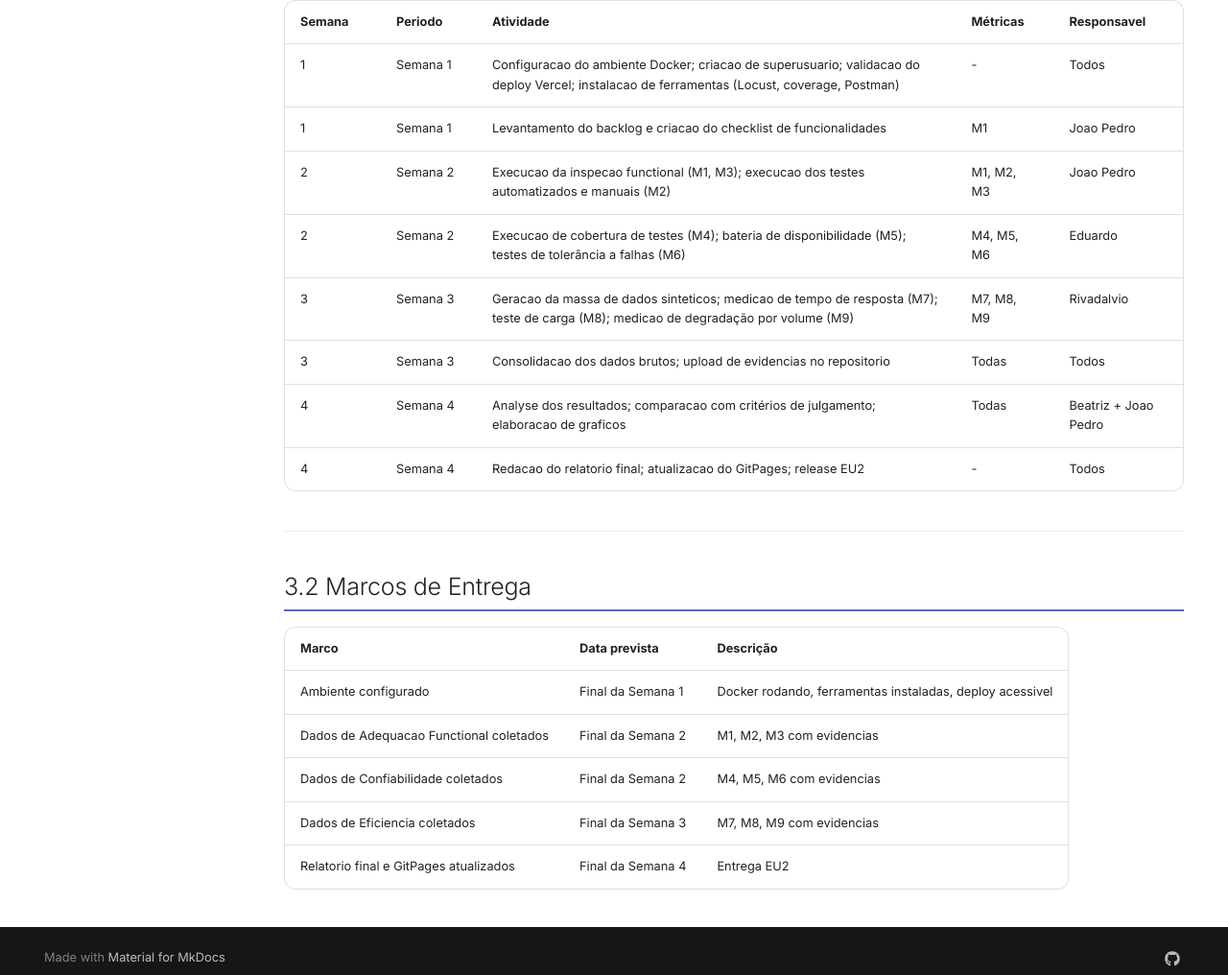
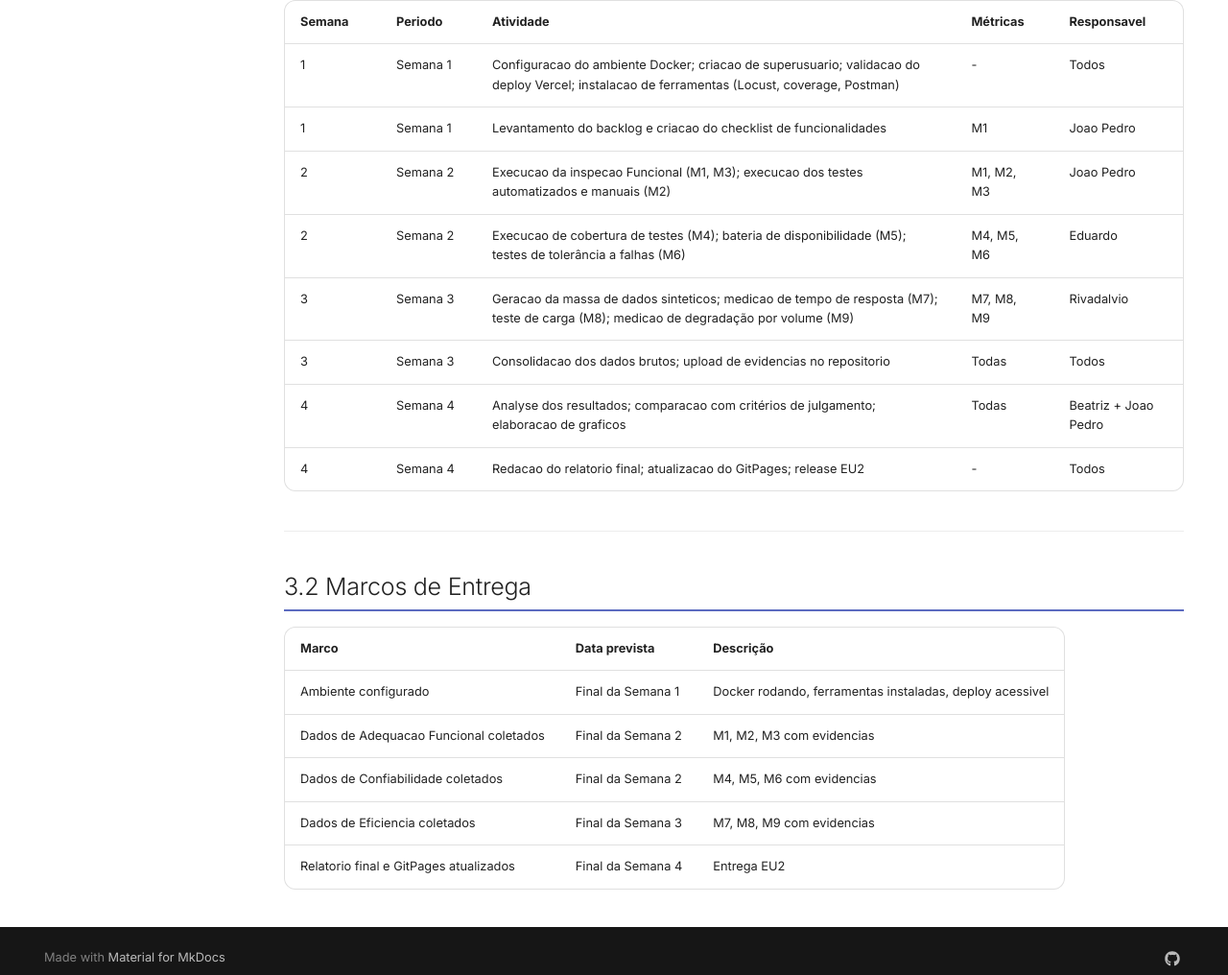
Before and after one commit to FCTE-Qualidade-de-Software-1/2026-1_T01_FRANS_BILAS, an MkDocs documentation site: the page built from docs/fase3/cronograma.md, in a window 1280 px wide and 1400 px high. Shown: the part 378-1394 px from the top of the window at 96% size. Built offline with MkDocs 1.6.1 and Material for MkDocs 9.7.7, drawn with Linux system fonts in a browser that asks for light colours; comment, search, counter and statistics services are not loaded.

Commit message:
Update cronograma.md
Correção

```diff
--- a/docs/fase3/cronograma.md
+++ b/docs/fase3/cronograma.md
@@ -8,7 +8,7 @@ O cronograma abaixo distribui as atividades da Fase 4 (Execucao) em periodos de
 |---|---|---|---|---|
 | 1 | Semana 1 | Configuracao do ambiente Docker; criacao de superusuario; validacao do deploy Vercel; instalacao de ferramentas (Locust, coverage, Postman) | - | Todos |
 | 1 | Semana 1 | Levantamento do backlog e criacao do checklist de funcionalidades | M1 | Joao Pedro |
-| 2 | Semana 2 | Execucao da inspecao functional (M1, M3); execucao dos testes automatizados e manuais (M2) | M1, M2, M3 | Joao Pedro |
+| 2 | Semana 2 | Execucao da inspecao Funcional (M1, M3); execucao dos testes automatizados e manuais (M2) | M1, M2, M3 | Joao Pedro |
 | 2 | Semana 2 | Execucao de cobertura de testes (M4); bateria de disponibilidade (M5); testes de tolerância a falhas (M6) | M4, M5, M6 | Eduardo |
 | 3 | Semana 3 | Geracao da massa de dados sinteticos; medicao de tempo de resposta (M7); teste de carga (M8); medicao de degradação por volume (M9) | M7, M8, M9 | Rivadalvio |
 | 3 | Semana 3 | Consolidacao dos dados brutos; upload de evidencias no repositorio | Todas | Todos |
@@ -22,7 +22,7 @@ O cronograma abaixo distribui as atividades da Fase 4 (Execucao) em periodos de
 | Marco | Data prevista | Descrição |
 |---|---|---|
 | Ambiente configurado | Final da Semana 1 | Docker rodando, ferramentas instaladas, deploy acessivel |
-| Dados de Adequacao Functional coletados | Final da Semana 2 | M1, M2, M3 com evidencias |
+| Dados de Adequacao Funcional coletados | Final da Semana 2 | M1, M2, M3 com evidencias |
 | Dados de Confiabilidade coletados | Final da Semana 2 | M4, M5, M6 com evidencias |
 | Dados de Eficiencia coletados | Final da Semana 3 | M7, M8, M9 com evidencias |
 | Relatorio final e GitPages atualizados | Final da Semana 4 | Entrega EU2 |
```
